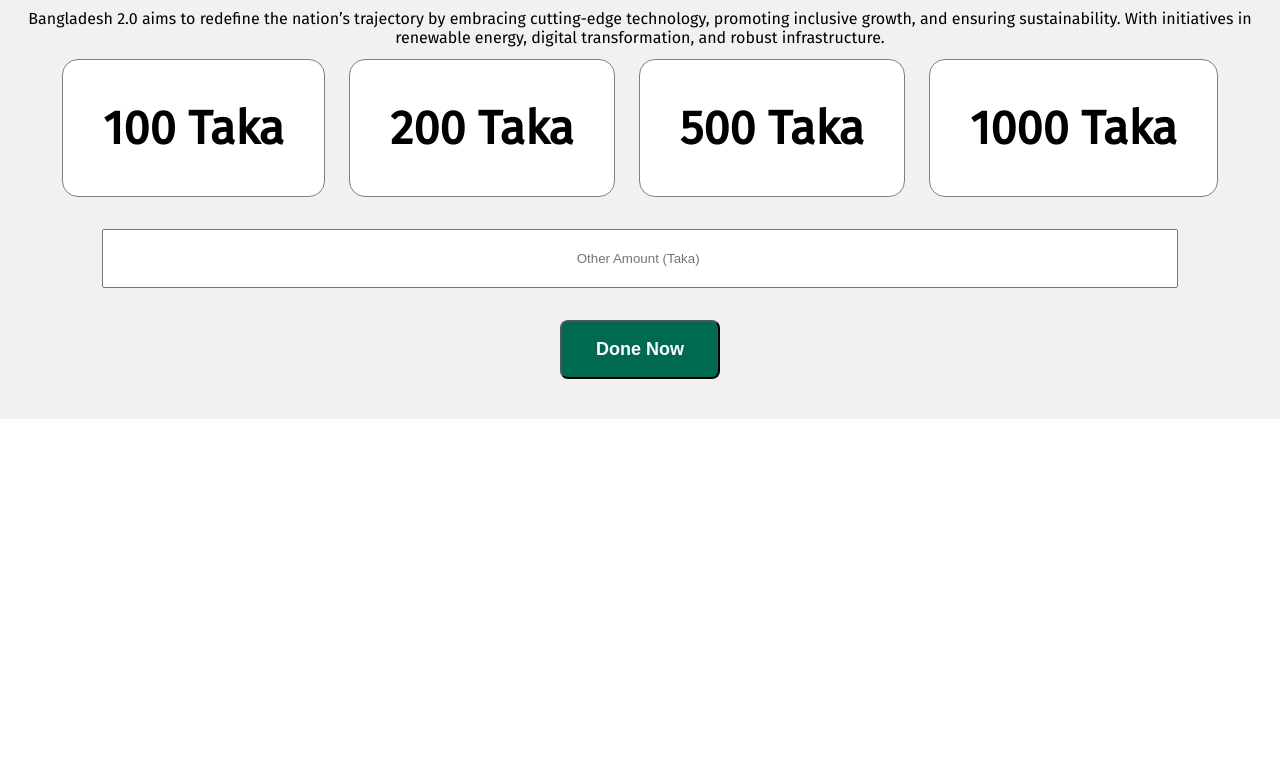
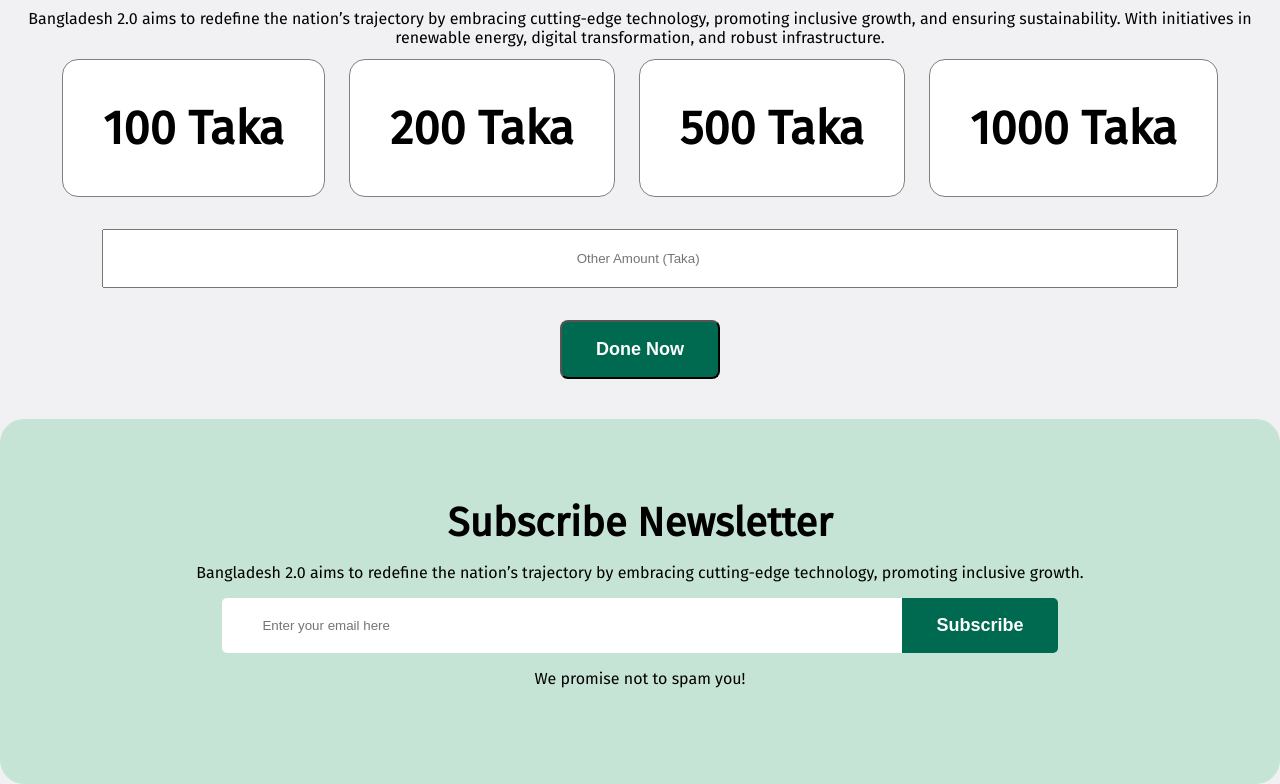
Before and after one commit to rajonmia122/first-web-assignment, a plain HTML site: page index.html in a window 1280 px wide. Shown: the part 3368-4152 px from the top of the page. Before the commit the page ends 3787 px from the top, so only its background shows below. Drawn offline with Linux system fonts and the light colour scheme.

Commit message:
subscription section added

```diff
--- a/index.html
+++ b/index.html
@@ -205,6 +205,34 @@
             </div>
 
         </section>
+        <section class="container">
+            <div class="newsletter">
+                <h2>Subscribe Newsletter</h2>
+                <p>Bangladesh 2.0 aims to redefine the nation’s trajectory by embracing cutting-edge technology, promoting inclusive growth.</p>
+                <div class="subs-text">
+                    <input type="email" name="" id="" placeholder="Enter your email here">
+                <button class="btn1 btn-subs">Subscribe</button>
+                </div>
+                <p>We promise not to spam you!</p>
+
+
+
+
+
+
+            </div>
+
+
+
+
+
+
+
+
+
+
+
+        </section>
 
 
 
--- a/style/style.css
+++ b/style/style.css
@@ -303,3 +303,34 @@ main{
   margin: 32px 0;
   text-align: center;
 }
+/* newsletter */
+.newsletter{
+  padding: 80px 100px;
+  background-color: #C6E4D6;
+  border-radius: 24px;
+  text-align: center;
+}
+
+.newsletter h2{
+  font-size: 40px;
+}
+.newsletter p{
+  font-size: 16px;
+  margin: 16px 0;
+}
+
+.subs-text{
+  display: flex;
+  justify-content: center;
+}
+.subs-text input{
+  width: 600px;
+  padding:18px 40px;
+  border-radius: 5px 0 0 5px;
+  border: none;
+
+}
+.btn-subs{
+  border-radius: 0 5px 5px 0;
+  border: none;
+}
```
